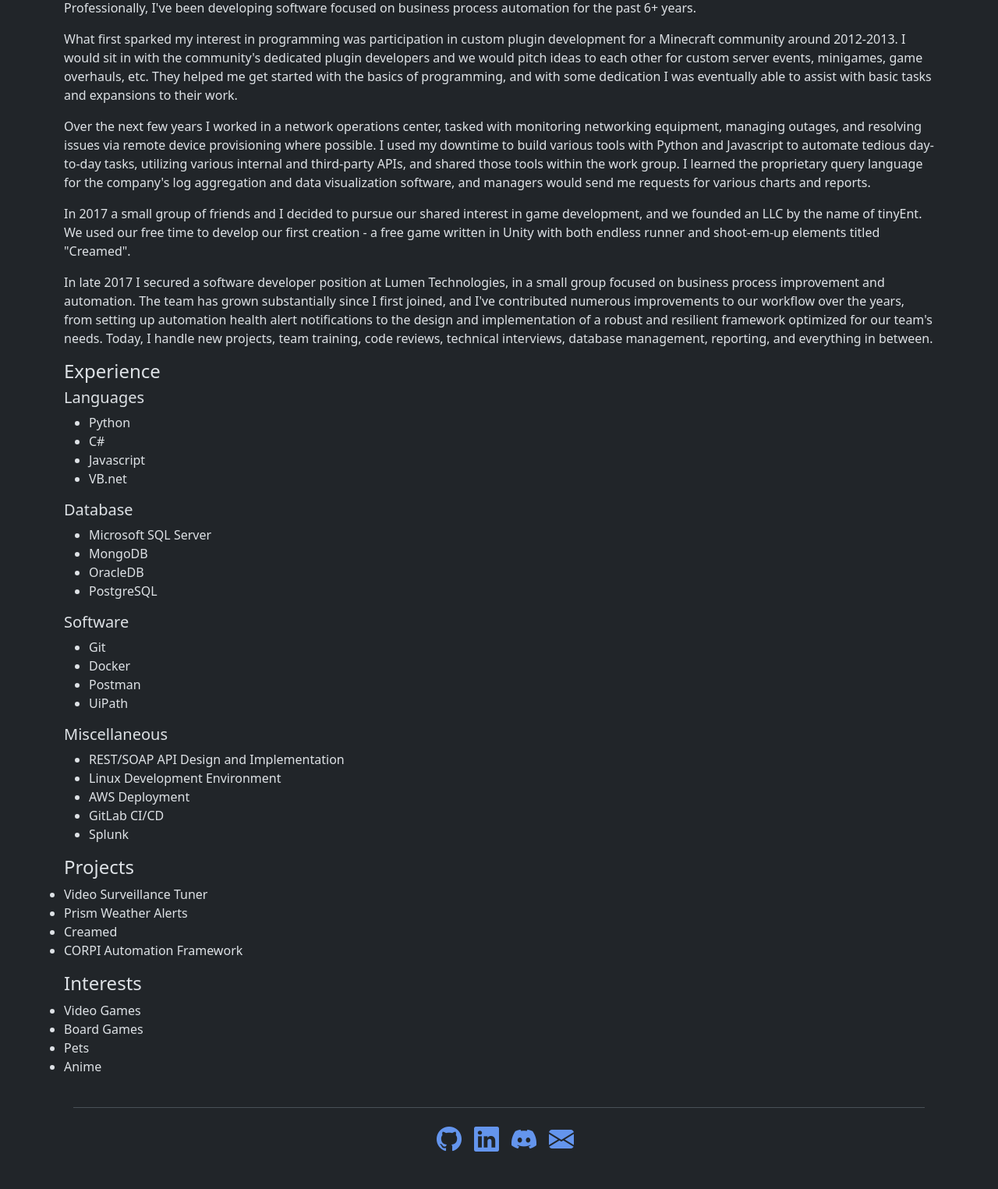
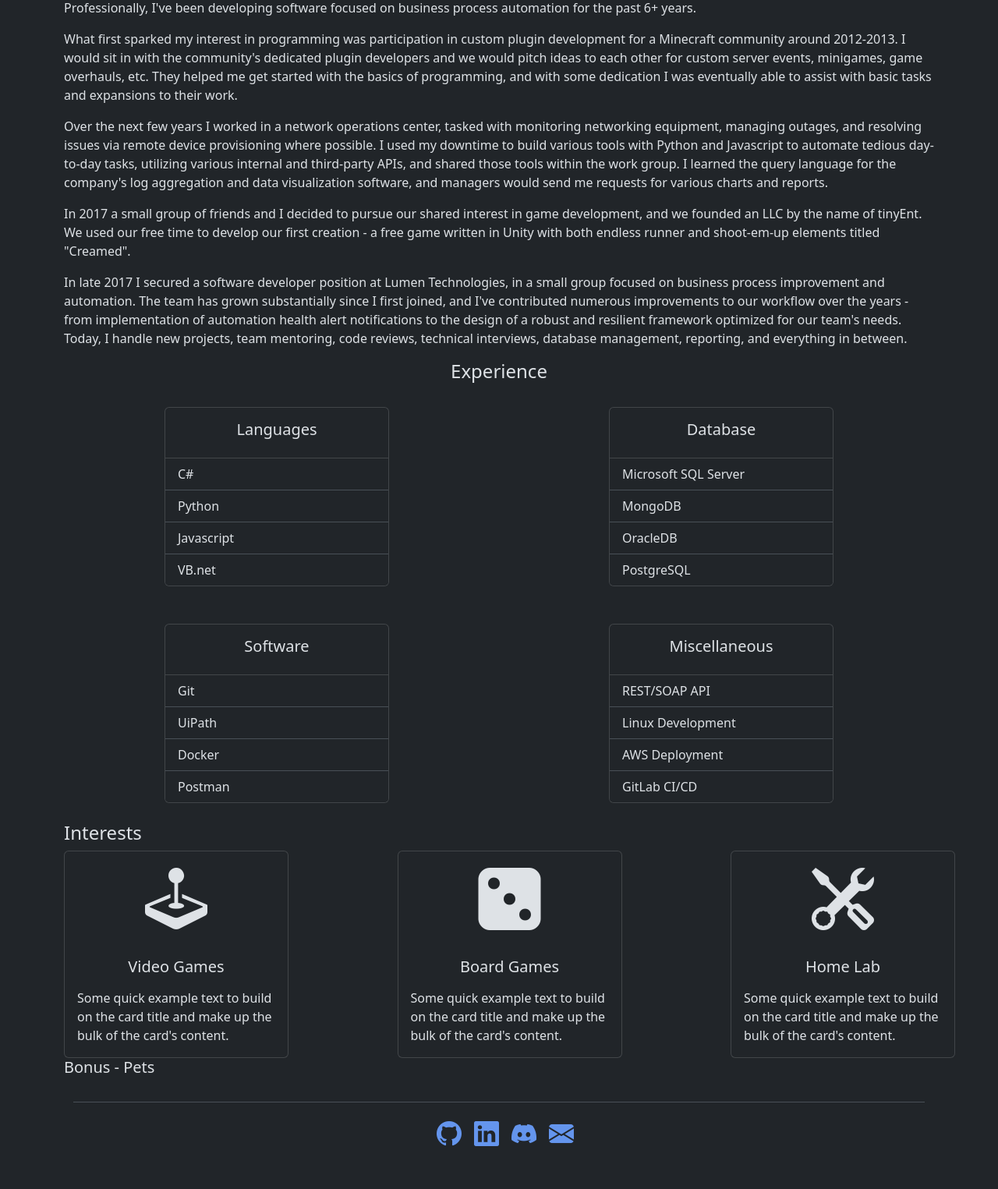
Before and after one commit to borkmaster12/borkfolio, a FastAPI app: page / in a window 1280 px wide. Shown: the part 140-1665 px from the top of the page at 78% size. After the commit the page ends 1610 px from the top, so only its background shows below. Run offline with FastAPI, Linux system fonts and the light colour scheme.

Commit message:
WIP: Site responsiveness

```diff
--- a/src/app/templates/index.html
+++ b/src/app/templates/index.html
@@ -18,9 +18,9 @@
 
     <div class="container">
 
+      <h4>Matthew Ashley</h4>
+
       <div class="row">
-
-        <h4>Matthew Ashley</h4>
 
         <p>
           Senior software developer at Lumen Technologies specializing in back-end development and process automation
@@ -28,9 +28,9 @@
 
       </div>
 
+      <h4>About Me</h4>
+
       <div class="row">
-
-        <h4>About Me</h4>
 
         <p>
           Hello there! My name is Matthew, and my interest in creating video game content is what jumpstarted my
@@ -51,7 +51,7 @@
           equipment, managing outages, and resolving issues via remote device provisioning where possible. I used my
           downtime to build various tools with Python and Javascript to automate tedious day-to-day tasks, utilizing
           various internal and third-party APIs, and shared those tools within the work group. I learned the
-          proprietary query language for the company's log aggregation and data visualization software, and managers
+          query language for the company's log aggregation and data visualization software, and managers
           would send me requests for various charts and reports.
         </p>
 
@@ -64,96 +64,189 @@
         <p>
           In late 2017 I secured a software developer position at Lumen Technologies, in a small group focused on
           business process improvement and automation. The team has grown substantially since I first joined, and I've
-          contributed numerous improvements to our workflow over the years, from setting up automation health
-          alert notifications to the design and implementation of a robust and resilient framework optimized for our
-          team's needs. Today, I handle new projects, team training, code reviews, technical interviews, database
-          management, reporting, and everything in between.
+          contributed numerous improvements to our workflow over the years - from implementation of automation health
+          alert notifications to the design of a robust and resilient framework optimized for our team's needs. Today, I
+          handle new projects, team mentoring, code reviews, technical interviews, database management, reporting, and
+          everything in between.
         </p>
 
       </div>
 
+      <h4 class="text-center">Experience</h4>
 
       <div class="row">
 
-        <h4>Experience</h4>
-        <div class="col-12">
+        <div class="col col-sm-12 col-md-6 col-xxl-3 my-4">
 
-          <h5>
-            Languages
-          </h5>
-          <ul>
-            <li>Python</li>
-            <li>C#</li>
-            <li>Javascript</li>
-            <li>VB.net</li>
-          </ul>
+          <div class="row justify-content-start justify-content-lg-around justify-content-xxl-start">
+
+            <div class="col">
+
+              <div class="card mx-auto" style="width: 18rem;">
+
+                <div class="card-body">
+                  <h5 class="card-title text-center">Languages</h5>
+                </div>
+
+                <ul class="list-group list-group-flush">
+                  <li class="list-group-item">C#</li>
+                  <li class="list-group-item">Python</li>
+                  <li class="list-group-item">Javascript</li>
+                  <li class="list-group-item">VB.net</li>
+                </ul>
+
+              </div>
+
+            </div>
+
+          </div>
 
         </div>
 
-        <div class="col-12">
-          <h5>
-            Database
-          </h5>
-          <ul>
-            <li>Microsoft SQL Server</li>
-            <li>MongoDB</li>
-            <li>OracleDB</li>
-            <li>PostgreSQL</li>
-          </ul>
+        <div class="col col-sm-12 col-md-6 col-xxl-3 my-4">
+
+          <div class="row justify-content-start justify-content-lg-around justify-content-xxl-start">
+
+            <div class="col">
+
+              <div class="card mx-auto" style="width: 18rem;">
+                <div class="card-body">
+                  <h5 class="card-title text-center">Database</h5>
+                </div>
+                <ul class="list-group list-group-flush">
+                  <li class="list-group-item">Microsoft SQL Server</li>
+                  <li class="list-group-item">MongoDB</li>
+                  <li class="list-group-item">OracleDB</li>
+                  <li class="list-group-item">PostgreSQL</li>
+                </ul>
+              </div>
+
+            </div>
+
+          </div>
 
         </div>
 
-        <div class="col-12">
-          <h5>
-            Software
-          </h5>
-          <ul>
-            <li>Git</li>
-            <li>Docker</li>
-            <li>Postman</li>
-            <li>UiPath</li>
-          </ul>
+
+        <div class="col col-sm-12 col-md-6 col-xxl-3 my-4">
+
+          <div class="row justify-content-start justify-content-lg-around justify-content-xxl-start">
+
+            <div class="col">
+
+              <div class="card mx-auto" style="width: 18rem;">
+                <div class="card-body">
+                  <h5 class="card-title text-center">Software</h5>
+                </div>
+                <ul class="list-group list-group-flush">
+                  <li class="list-group-item">Git</li>
+                  <li class="list-group-item">UiPath</li>
+                  <li class="list-group-item">Docker</li>
+                  <li class="list-group-item">Postman</li>
+                </ul>
+              </div>
+
+            </div>
+
+          </div>
+
         </div>
 
-        <div class="col-12">
+        <div class="col col-sm-12 col-md-6 col-xxl-3 my-4">
 
-          <h5>
-            Miscellaneous
-          </h5>
+          <div class="row justify-content-start justify-content-lg-around justify-content-xxl-start">
 
-          <ul>
-            <li>REST/SOAP API Design and Implementation</li>
-            <li>Linux Development Environment</li>
-            <li>AWS Deployment</li>
-            <li>GitLab CI/CD</li>
-            <li>Splunk</li>
-          </ul>
+            <div class="col">
+
+              <div class="card mx-auto" style="width: 18rem;">
+
+                <div class="card-body">
+                  <h5 class="card-title text-center">Miscellaneous</h5>
+                </div>
+
+                <ul class="list-group list-group-flush">
+                  <li class="list-group-item">REST/SOAP API</li>
+                  <li class="list-group-item">Linux Development</li>
+                  <li class="list-group-item">AWS Deployment</li>
+                  <li class="list-group-item">GitLab CI/CD</li>
+                </ul>
+
+              </div>
+
+            </div>
+
+          </div>
+
+        </div>
+
+      </div>
+
+      <h4>Interests</h4>
+
+      <div class="row align-items-center justify-content-between">
+
+        <div class="col-3">
+
+          <div class="card" style="width: 18rem;">
+
+            <i class="bi bi-joystick card-image-top text-center" style="font-size: 5rem;"></i>
+
+            <div class="card-body">
+
+              <h5 class="card-title text-center mb-3">Video Games</h5>
+
+              <p class="card-text">Some quick example text to build on the card title and make up the bulk of the card's
+                content.</p>
+
+            </div>
+
+          </div>
+
+        </div>
+
+        <div class="col-3">
+
+          <div class="card" style="width: 18rem;">
+
+            <i class="bi bi-dice-3-fill card-image-top text-center" style="font-size: 5rem;"></i>
+
+            <div class="card-body">
+
+              <h5 class="card-title text-center mb-3">Board Games</h5>
+
+              <p class="card-text">Some quick example text to build on the card title and make up the bulk of the card's
+                content.</p>
+
+            </div>
+
+          </div>
+
+        </div>
+
+        <div class="col-3">
+
+          <div class="card" style="width: 18rem;">
+
+            <i class="bi bi-tools card-image-top text-center" style="font-size: 5rem;"></i>
+
+            <div class="card-body">
+
+              <h5 class="card-title text-center mb-3">Home Lab</h5>
+
+              <p class="card-text">Some quick example text to build on the card title and make up the bulk of the card's
+                content.</p>
+
+            </div>
+
+          </div>
 
         </div>
 
       </div>
 
       <div class="row">
-        <h4>Projects</h4>
 
-        <ul>
-          <li>Video Surveillance Tuner</li>
-          <li>Prism Weather Alerts</li>
-          <li>Creamed</li>
-          <li>CORPI Automation Framework</li>
-        </ul>
-
-      </div>
-
-      <div class="row">
-        <h4>Interests</h4>
-
-        <ul>
-          <li>Video Games</li>
-          <li>Board Games</li>
-          <li>Pets</li>
-          <li>Anime</li>
-        </ul>
+        <h5>Bonus - Pets</h5>
 
       </div>
 
```
